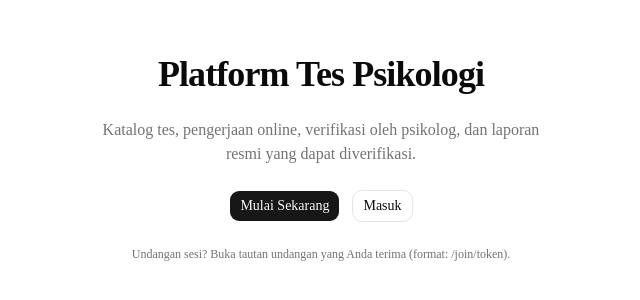
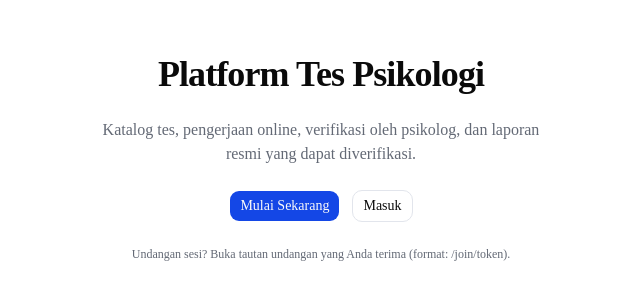
Before and after one commit to RapzzKY24/psychology-test-frontend, a Next.js app: page / in a window 1280 px wide. Shown: the part 242-542 px from the top of the page, without its empty margins (319-959 px from the left). Built offline with nearby package versions, Linux system fonts and the light colour scheme.

Commit message:
feat(theme): brand tokens — indigo blue, orange accent, gold highlights

```diff
--- a/src/app/globals.css
+++ b/src/app/globals.css
@@ -55,66 +55,66 @@
   --card-foreground: oklch(0.145 0 0);
   --popover: oklch(1 0 0);
   --popover-foreground: oklch(0.145 0 0);
-  --primary: oklch(0.205 0 0);
+  --primary: oklch(0.488 0.243 264.376);
   --primary-foreground: oklch(0.985 0 0);
-  --secondary: oklch(0.97 0 0);
-  --secondary-foreground: oklch(0.205 0 0);
-  --muted: oklch(0.97 0 0);
-  --muted-foreground: oklch(0.556 0 0);
-  --accent: oklch(0.97 0 0);
-  --accent-foreground: oklch(0.205 0 0);
+  --secondary: oklch(0.955 0.012 264);
+  --secondary-foreground: oklch(0.25 0.03 264);
+  --muted: oklch(0.965 0.008 264);
+  --muted-foreground: oklch(0.52 0.02 264);
+  --accent: oklch(0.705 0.213 47.604);
+  --accent-foreground: oklch(0.25 0.06 45);
   --destructive: oklch(0.577 0.245 27.325);
-  --border: oklch(0.922 0 0);
-  --input: oklch(0.922 0 0);
-  --ring: oklch(0.708 0 0);
-  --chart-1: oklch(0.87 0 0);
-  --chart-2: oklch(0.556 0 0);
-  --chart-3: oklch(0.439 0 0);
-  --chart-4: oklch(0.371 0 0);
-  --chart-5: oklch(0.269 0 0);
+  --border: oklch(0.922 0.01 264);
+  --input: oklch(0.922 0.01 264);
+  --ring: oklch(0.488 0.243 264.376);
+  --chart-1: oklch(0.488 0.243 264.376);
+  --chart-2: oklch(0.705 0.213 47.604);
+  --chart-3: oklch(0.78 0.155 85);
+  --chart-4: oklch(0.42 0.17 264);
+  --chart-5: oklch(0.55 0.05 264);
   --radius: 0.625rem;
-  --sidebar: oklch(0.985 0 0);
+  --sidebar: oklch(0.985 0.008 264);
   --sidebar-foreground: oklch(0.145 0 0);
-  --sidebar-primary: oklch(0.205 0 0);
+  --sidebar-primary: oklch(0.488 0.243 264.376);
   --sidebar-primary-foreground: oklch(0.985 0 0);
-  --sidebar-accent: oklch(0.97 0 0);
-  --sidebar-accent-foreground: oklch(0.205 0 0);
-  --sidebar-border: oklch(0.922 0 0);
-  --sidebar-ring: oklch(0.708 0 0);
+  --sidebar-accent: oklch(0.94 0.06 60);
+  --sidebar-accent-foreground: oklch(0.4 0.12 45);
+  --sidebar-border: oklch(0.922 0.01 264);
+  --sidebar-ring: oklch(0.488 0.243 264.376);
 }
 
 .dark {
-  --background: oklch(0.145 0 0);
+  --background: oklch(0.145 0.02 264);
   --foreground: oklch(0.985 0 0);
-  --card: oklch(0.205 0 0);
+  --card: oklch(0.19 0.025 264);
   --card-foreground: oklch(0.985 0 0);
-  --popover: oklch(0.205 0 0);
+  --popover: oklch(0.19 0.025 264);
   --popover-foreground: oklch(0.985 0 0);
-  --primary: oklch(0.922 0 0);
-  --primary-foreground: oklch(0.205 0 0);
-  --secondary: oklch(0.269 0 0);
+  --primary: oklch(0.55 0.21 264);
+  --primary-foreground: oklch(0.985 0 0);
+  --secondary: oklch(0.27 0.035 264);
   --secondary-foreground: oklch(0.985 0 0);
-  --muted: oklch(0.269 0 0);
-  --muted-foreground: oklch(0.708 0 0);
-  --accent: oklch(0.269 0 0);
-  --accent-foreground: oklch(0.985 0 0);
+  --muted: oklch(0.27 0.025 264);
+  --muted-foreground: oklch(0.71 0.025 264);
+  --accent: oklch(0.63 0.19 47.604);
+  --accent-foreground: oklch(0.2 0.05 45);
   --destructive: oklch(0.704 0.191 22.216);
-  --border: oklch(1 0 0 / 10%);
-  --input: oklch(1 0 0 / 15%);
-  --ring: oklch(0.556 0 0);
-  --chart-1: oklch(0.87 0 0);
-  --chart-2: oklch(0.556 0 0);
-  --chart-3: oklch(0.439 0 0);
-  --chart-4: oklch(0.371 0 0);
-  --chart-5: oklch(0.269 0 0);
-  --sidebar: oklch(0.205 0 0);
+  --border: oklch(1 0 0 / 12%);
+  --input: oklch(1 0 0 / 16%);
+  --ring: oklch(0.62 0.2 264);
+  --chart-1: oklch(0.62 0.2 264);
+  --chart-2: oklch(0.705 0.213 47.604);
+  --chart-3: oklch(0.82 0.16 85);
+  --chart-4: oklch(0.45 0.15 264);
+  --chart-5: oklch(0.6 0.04 264);
+  --sidebar: oklch(0.19 0.025 264);
   --sidebar-foreground: oklch(0.985 0 0);
-  --sidebar-primary: oklch(0.488 0.243 264.376);
+  --sidebar-primary: oklch(0.55 0.21 264);
   --sidebar-primary-foreground: oklch(0.985 0 0);
-  --sidebar-accent: oklch(0.269 0 0);
+  --sidebar-accent: oklch(0.28 0.05 47.6);
   --sidebar-accent-foreground: oklch(0.985 0 0);
-  --sidebar-border: oklch(1 0 0 / 10%);
-  --sidebar-ring: oklch(0.556 0 0);
+  --sidebar-border: oklch(1 0 0 / 12%);
+  --sidebar-ring: oklch(0.62 0.2 264);
 }
 
 @layer base {
```
